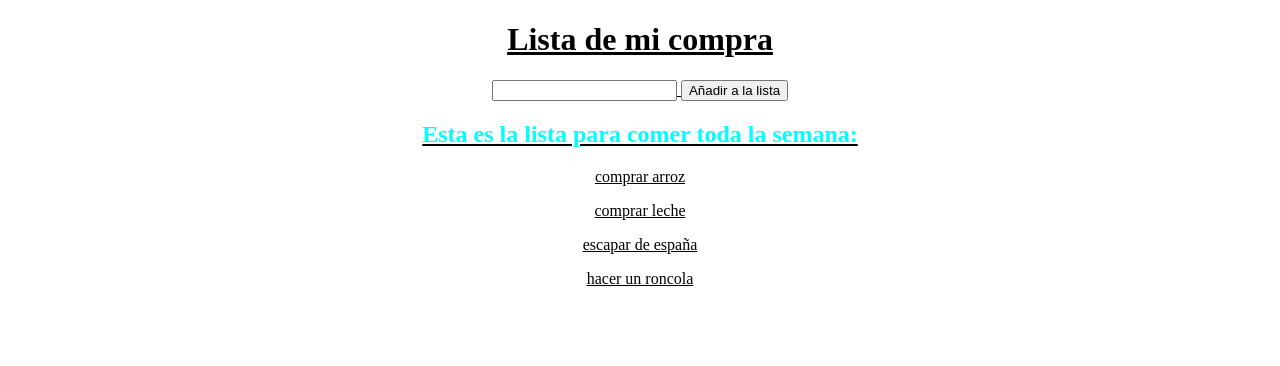
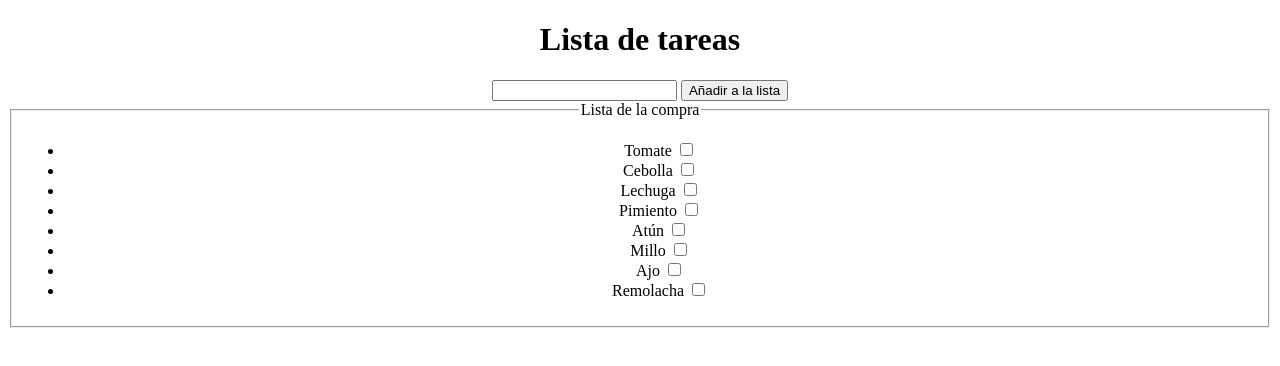
Before and after one commit to CarlosCedeira/Proyecto1HAB, a plain HTML site: page index.html in a window 1280 px wide. Drawn offline with Linux system fonts and the light colour scheme.

Commit message:
Modificacion html

```diff
--- a/index.html
+++ b/index.html
@@ -4,25 +4,62 @@
     <meta charset="UTF-8" />
     <meta http-equiv="X-UA-Compatible" content="IE=edge" />
     <meta name="viewport" content="width=device-width, initial-scale=1.0" />
-    <title>Lista</title>
+    <title>Lista de tareas</title>
     <link rel="stylesheet" href="style.css" />
-    <script src="script.js"></script>
   </head>
   <body>
     <header>
-      <h1>Lista de mi compra</h1>
+      <h1>Lista de tareas</h1>
     </header>
     <main>
-      <label for="recibirvalores"></label>
       <input id="recibirvalores" type="text" maxlength="25" />
       <button>Añadir a la lista</button>
     </main>
-    <article>
-      <h2>Esta es la lista para comer toda la semana:</h2>
-      <p>comprar arroz</p>
-      <p>comprar leche</p>
-      <p>escapar de españa</p>
-      <p>hacer un roncola</p>
-    </article>
+
+    <form id="form">
+      <fieldset>
+        <legend>Lista de la compra</legend>
+
+        <ul>
+          <li>
+            <label for="checkbox1">Tomate</label>
+            <input type="checkbox" id="checkbox1" name="opcion1" />
+          </li>
+
+          <li>
+            <label for="checkbox2">Cebolla</label>
+            <input type="checkbox" id="checkbox2" name="opcion2" />
+          </li>
+
+          <li>
+            <label for="checkbox3">Lechuga</label>
+            <input type="checkbox" id="checkbox3" name="opcion3" />
+          </li>
+
+          <li>
+            <label for="checkbox4">Pimiento</label>
+            <input type="checkbox" id="checkbox4" name="opcion4" />
+          </li>
+          <li>
+            <label for="checkbox5">Atún</label>
+            <input type="checkbox" id="checkbox5" name="opcion5" />
+          </li>
+          <li>
+            <label for="checkbox6">Millo</label>
+            <input type="checkbox" id="checkbox6" name="opcion6" />
+          </li>
+          <li>
+            <label for="checkbox7">Ajo</label>
+            <input type="checkbox" id="checkbox7" name="opcion7" />
+          </li>
+          <li>
+            <label for="checkbox8">Remolacha</label>
+            <input type="checkbox" id="checkbox8" name="opcion8" />
+          </li>
+        </ul>
+      </fieldset>
+    </form>
+
+    <script src="script.js"></script>
   </body>
 </html>
--- a/style.css
+++ b/style.css
@@ -1,7 +1,3 @@
 body {
   text-align: center;
-
-  text-decoration: underline;
 }
-h2 {
-  color: aqua;}
```
